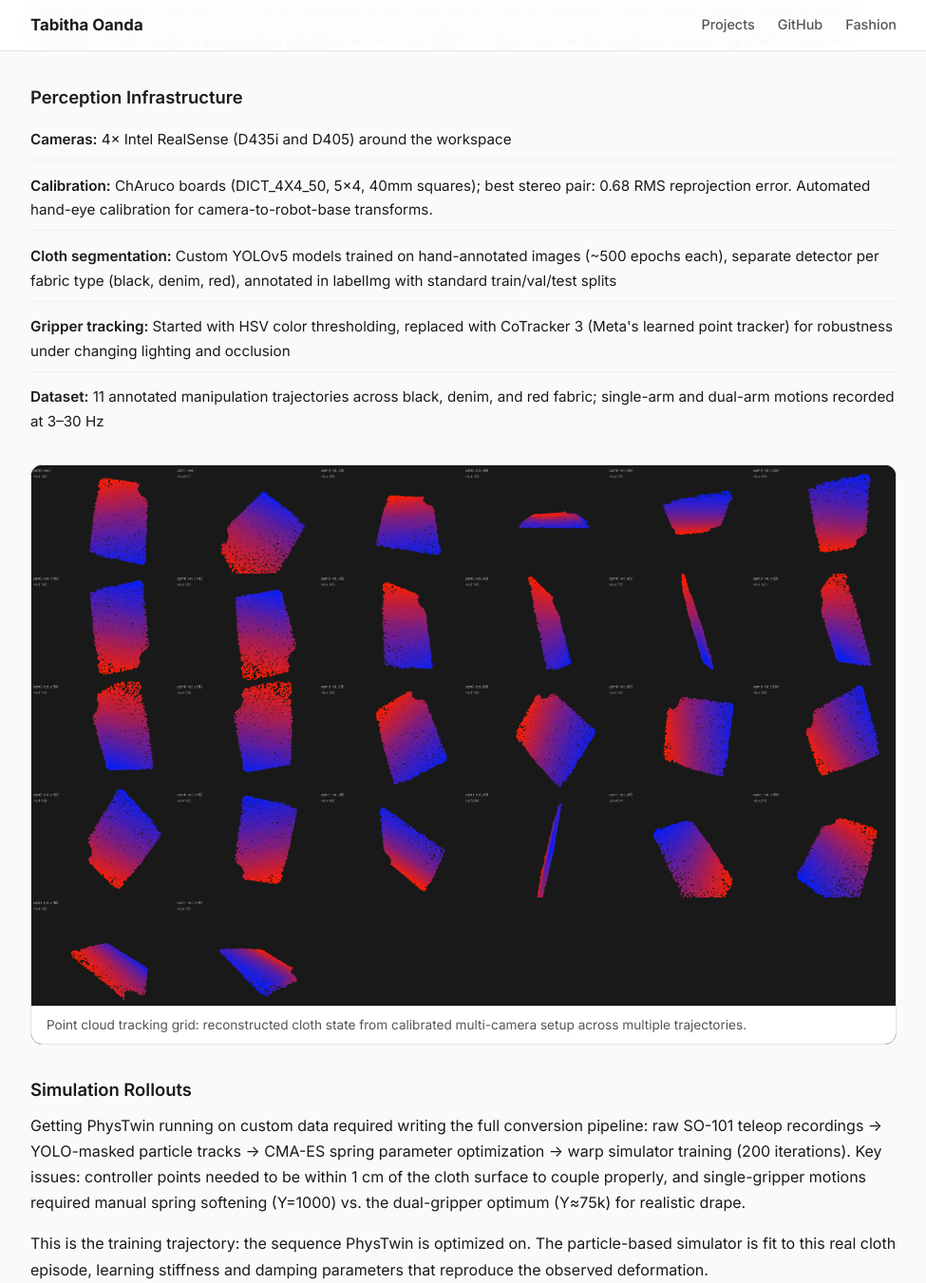
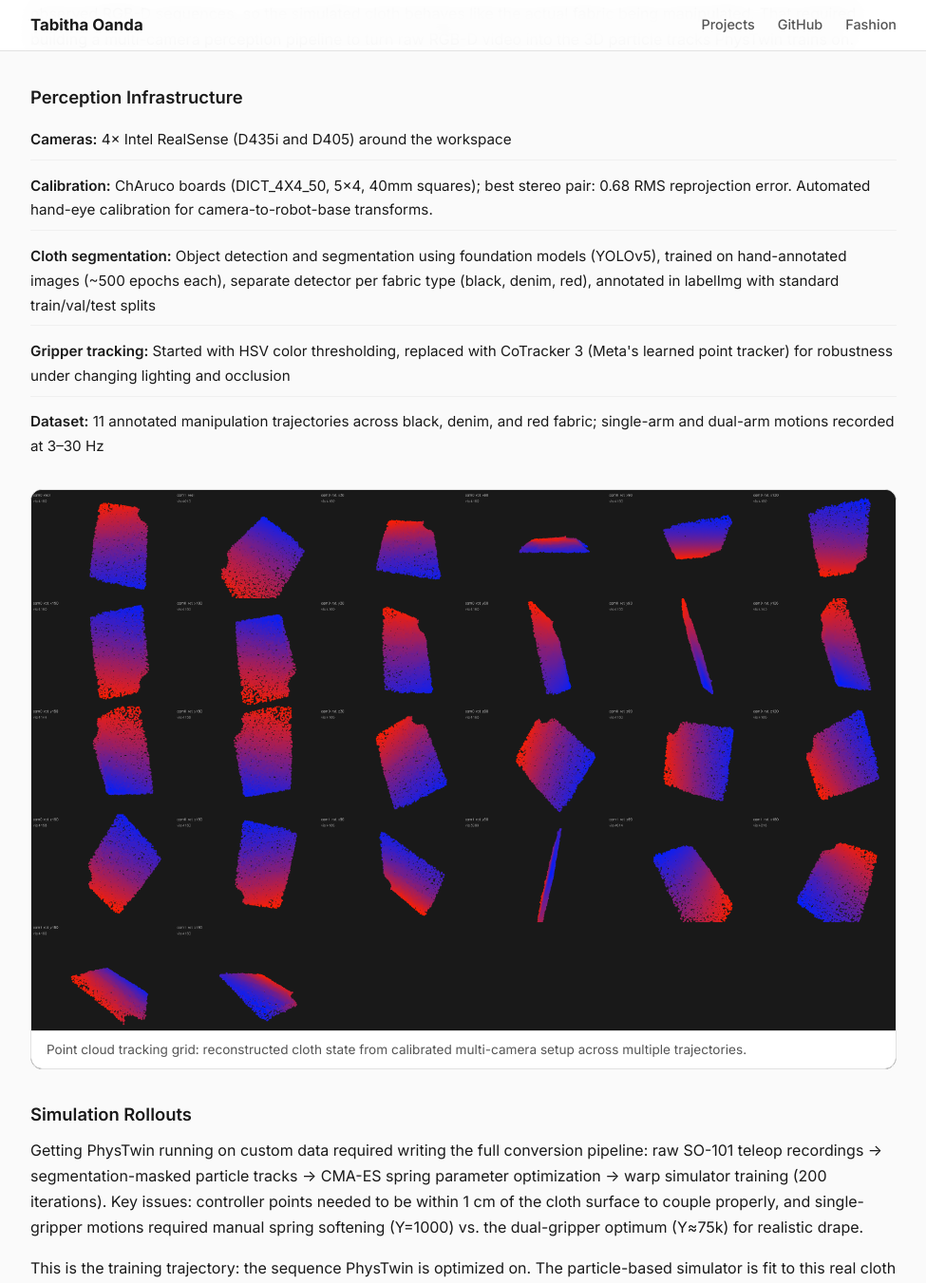
Before and after one commit to TabithaKO/TabithaKO.github.io, a Jekyll site: the page built from projects/cloth-dynamics.md, in a window 1280 px wide and 1400 px high, scrolled down 487 px, cut to the strip 0-1351 px from the top of the window. Shown: the whole strip at 95% size, without its empty margins (152-1127 px from the left). Built offline with Jekyll 4.4.1, drawn with Linux system fonts in a browser that asks for light colours.

Commit message:
Swap sew unit video, update segmentation language

```diff
--- a/projects/cloth-dynamics.md
+++ b/projects/cloth-dynamics.md
@@ -21,7 +21,7 @@ I used PhysTwin to simulate and record cloth manipulation trajectories with the
 <ul class="spec-list">
   <li><strong>Cameras:</strong> 4× Intel RealSense (D435i and D405) around the workspace</li>
   <li><strong>Calibration:</strong> ChAruco boards (DICT_4X4_50, 5×4, 40mm squares); best stereo pair: 0.68 RMS reprojection error. Automated hand-eye calibration for camera-to-robot-base transforms.</li>
-  <li><strong>Cloth segmentation:</strong> Custom YOLOv5 models trained on hand-annotated images (~500 epochs each), separate detector per fabric type (black, denim, red), annotated in labelImg with standard train/val/test splits</li>
+  <li><strong>Cloth segmentation:</strong> Object detection and segmentation using foundation models (YOLOv5), trained on hand-annotated images (~500 epochs each), separate detector per fabric type (black, denim, red), annotated in labelImg with standard train/val/test splits</li>
   <li><strong>Gripper tracking:</strong> Started with HSV color thresholding, replaced with CoTracker 3 (Meta's learned point tracker) for robustness under changing lighting and occlusion</li>
   <li><strong>Dataset:</strong> 11 annotated manipulation trajectories across black, denim, and red fabric; single-arm and dual-arm motions recorded at 3–30 Hz</li>
 </ul>
@@ -33,7 +33,7 @@ I used PhysTwin to simulate and record cloth manipulation trajectories with the
 
 ### Simulation Rollouts
 
-Getting PhysTwin running on custom data required writing the full conversion pipeline: raw SO-101 teleop recordings → YOLO-masked particle tracks → CMA-ES spring parameter optimization → warp simulator training (200 iterations). Key issues: controller points needed to be within 1 cm of the cloth surface to couple properly, and single-gripper motions required manual spring softening (Y=1000) vs. the dual-gripper optimum (Y≈75k) for realistic drape.
+Getting PhysTwin running on custom data required writing the full conversion pipeline: raw SO-101 teleop recordings → segmentation-masked particle tracks → CMA-ES spring parameter optimization → warp simulator training (200 iterations). Key issues: controller points needed to be within 1 cm of the cloth surface to couple properly, and single-gripper motions required manual spring softening (Y=1000) vs. the dual-gripper optimum (Y≈75k) for realistic drape.
 
 This is the training trajectory: the sequence PhysTwin is optimized on. The particle-based simulator is fit to this real cloth episode, learning stiffness and damping parameters that reproduce the observed deformation.
 
```
Also changed, not shown: index.md (+1 -1 lines), projects/sew-unit.md (+1 -1 lines).
